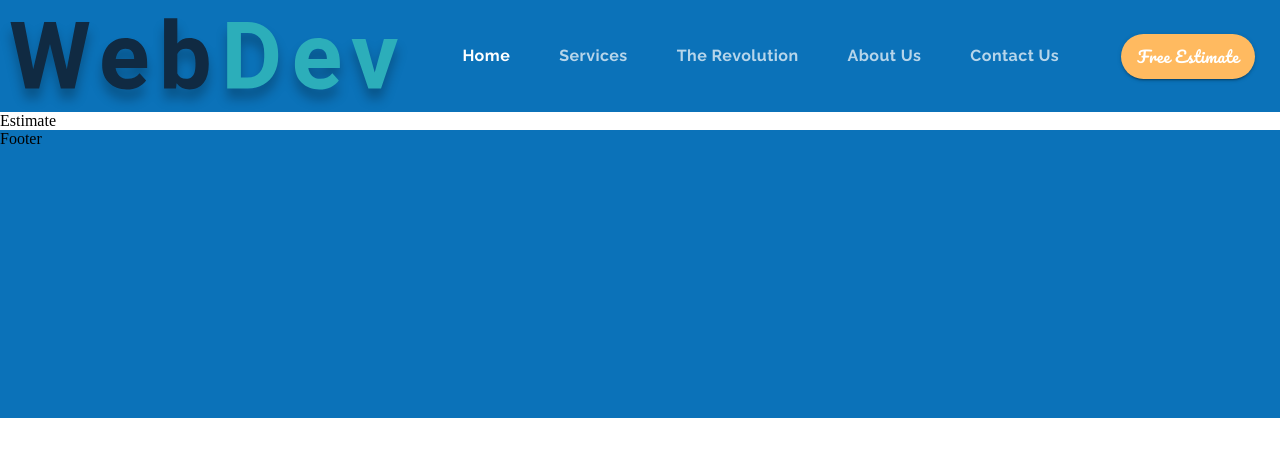
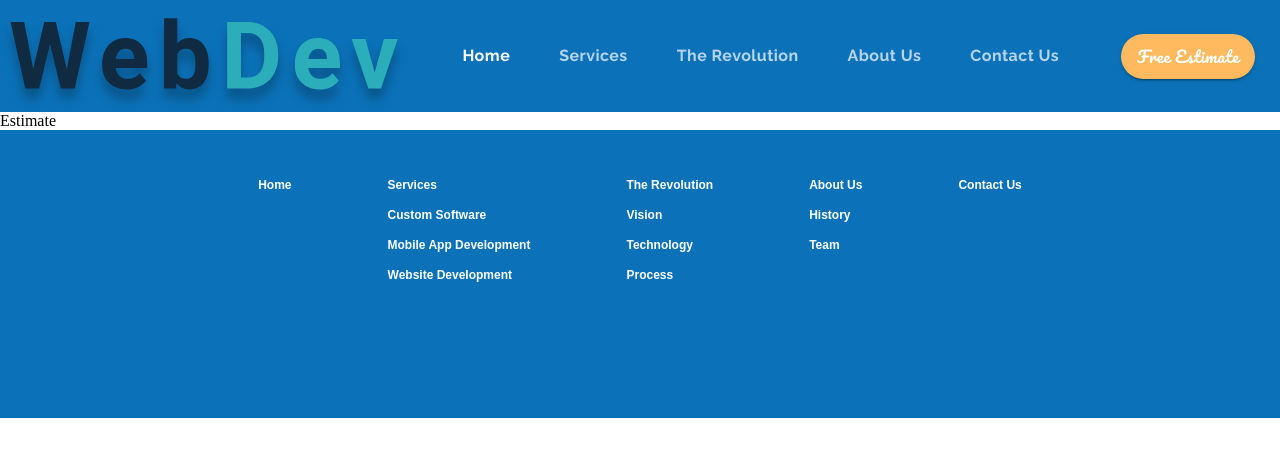
Before and after one commit to onTheDL/das-development, a React (Create React App) app: page /estimate in a window 1280 px wide. Shown: the top 456 px of the page. Built offline with nearby package versions, Linux system fonts and the light colour scheme.

Commit message:
Add footer links

```diff
--- a/src/components/ui/Footer.js
+++ b/src/components/ui/Footer.js
@@ -1,11 +1,9 @@
-import React from 'react'
-import {
-  makeStyles,
-  Grid
-} from '@material-ui/core'
+import React from "react";
+import { Link } from "react-router-dom"
+import { makeStyles, Grid } from "@material-ui/core";
 
 
-const useStyles = makeStyles(theme => ({
+const useStyles = makeStyles((theme) => ({
   footer: {
     backgroundColor: theme.palette.common.blue,
     width: "100%",
@@ -18,16 +16,93 @@ const useStyles = makeStyles(theme => ({
     [theme.breakpoints.down("xs")]: {
       height: "8em",
     },
-
   },
-
-}))
+  mainContainer: {
+    position: "absolute",
+  },
+  link: {
+    color: "white",
+    fontFamily: "Arial",
+    fontSize: "0.75rem",
+    fontWeight: "bold",
+    textDecoration: "none",
+  },
+  gridItem: {
+    margin: "3em",
+  },
+}));
 
 export default function Footer() {
-  const classes = useStyles()
+  const classes = useStyles();
   return (
     <footer className={classes.footer}>
-      Footer
+      <Grid container justify="center" className={classes.mainContainer}>
+
+        <Grid item className={classes.gridItem}>
+          <Grid container direction="column" spacing={2}>
+            <Grid item component={Link} to="/" className={classes.link}>
+              Home
+            </Grid>
+          </Grid>
+        </Grid>
+
+        <Grid item className={classes.gridItem}>
+          <Grid container direction="column" spacing={2}>
+            <Grid item component={Link} to="/services" className={classes.link}>
+              Services
+            </Grid>
+            <Grid item component={Link} to="/customsoftware" className={classes.link}>
+              Custom Software
+            </Grid>
+            <Grid item component={Link} to="/mobileapps" className={classes.link}>
+              Mobile App Development
+            </Grid>
+            <Grid item component={Link} to="/websites" className={classes.link}>
+              Website Development
+            </Grid>
+          </Grid>
+        </Grid>
+
+        <Grid item className={classes.gridItem}>
+          <Grid container direction="column" spacing={2}>
+            <Grid item component={Link} to="/revolution" className={classes.link}>
+              The Revolution
+            </Grid>
+            <Grid item component={Link} to="/revolution" className={classes.link}>
+              Vision
+            </Grid>
+            <Grid item component={Link} to="/revolution" className={classes.link}>
+              Technology
+            </Grid>
+            <Grid item component={Link} to="/revolution" className={classes.link}>
+              Process
+            </Grid>
+          </Grid>
+        </Grid>
+
+        <Grid item className={classes.gridItem}>
+          <Grid container direction="column" spacing={2}>
+            <Grid item component={Link} to="/about" className={classes.link}>
+              About Us
+            </Grid>
+            <Grid item component={Link} to="/about" className={classes.link}>
+              History
+            </Grid>
+            <Grid item component={Link} to="/about" className={classes.link}>
+              Team
+            </Grid>
+          </Grid>
+        </Grid>
+
+        <Grid item className={classes.gridItem}>
+          <Grid container direction="column" spacing={2}>
+            <Grid item component={Link} to="/contact" className={classes.link}>
+              Contact Us
+            </Grid>
+          </Grid>
+        </Grid>
+
+      </Grid>
     </footer>
-  )
+  );
 }
```
Also changed, not shown: 1 other file (tests, documents, lock files or other folders).
